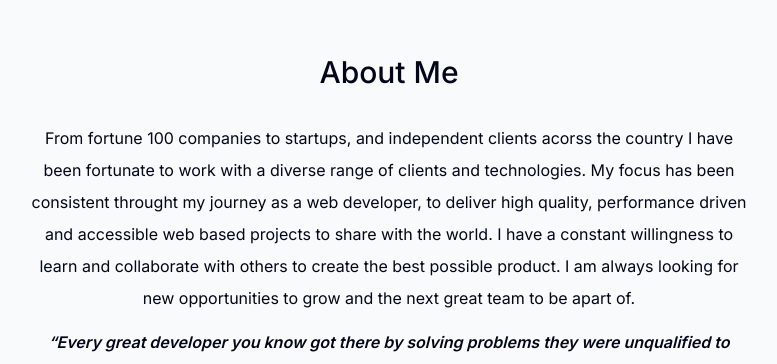
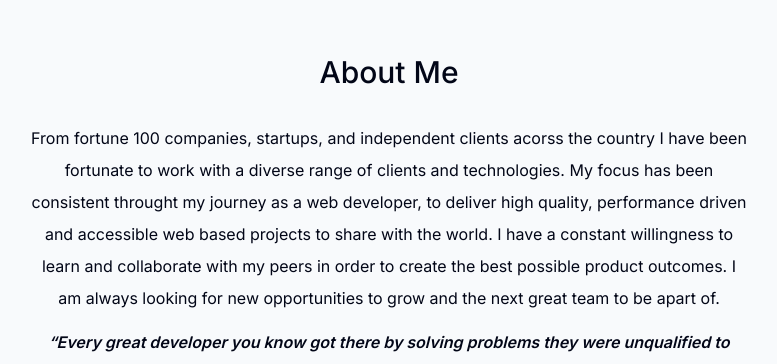
Before and after one commit to AustinPerez760/portfolio-website, a Next.js app: page / in a window 1280 px wide. Shown: the part 1020-1384 px from the top of the page, without its empty margins (251-1028 px from the left). Built offline with nearby package versions, Linux system fonts and the light colour scheme; no server answers.

Commit message:
edited about me section typos

```diff
--- a/components/about.tsx
+++ b/components/about.tsx
@@ -17,14 +17,14 @@ export default function About() {
 			id='about'>
 			<SectionHeading>About me</SectionHeading>
 			<p className='mb-3 dark:text-white'>
-				From fortune 100 companies to startups, and independent clients acorss
-				the country I have been fortunate to work with a diverse range of
-				clients and technologies. My focus has been consistent throught my
-				journey as a web developer, to deliver high quality, performance driven
-				and accessible web based projects to share with the world. I have a
-				constant willingness to learn and collaborate with others to create the
-				best possible product. I am always looking for new opportunities to grow
-				and the next great team to be apart of.
+				From fortune 100 companies, startups, and independent clients acorss the
+				country I have been fortunate to work with a diverse range of clients
+				and technologies. My focus has been consistent throught my journey as a
+				web developer, to deliver high quality, performance driven and
+				accessible web based projects to share with the world. I have a constant
+				willingness to learn and collaborate with my peers in order to create
+				the best possible product outcomes. I am always looking for new
+				opportunities to grow and the next great team to be apart of.
 			</p>
 			<p className='font-semibold italic'>
 				“Every great developer you know got there by solving problems they were
```
